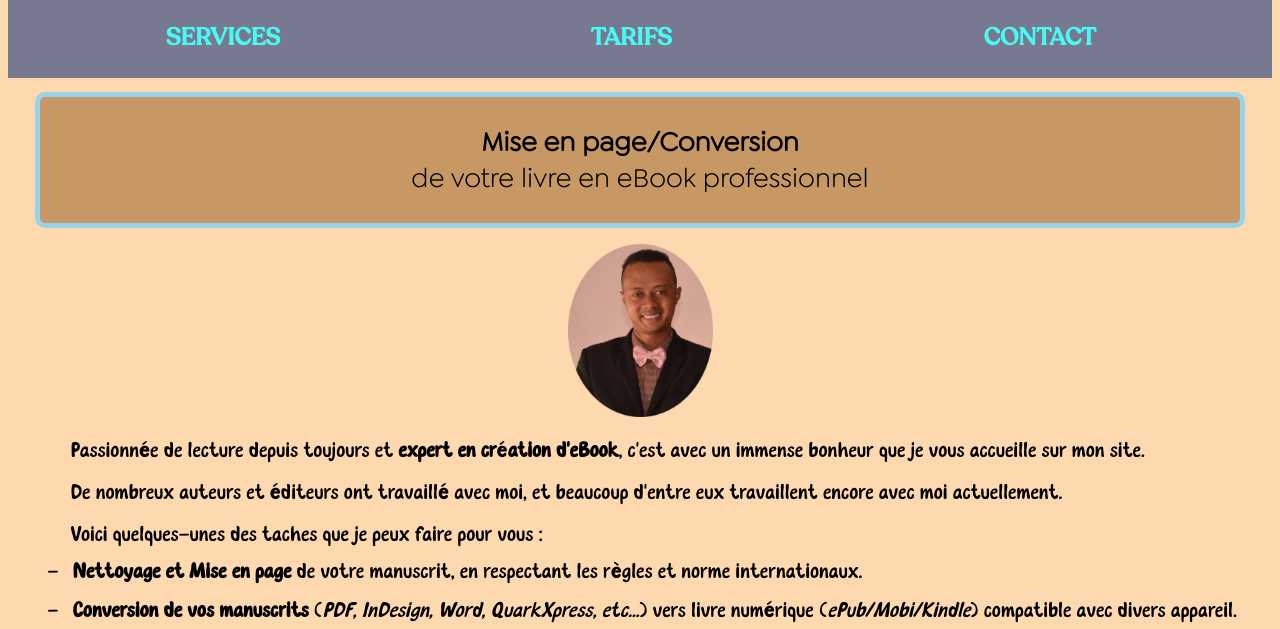
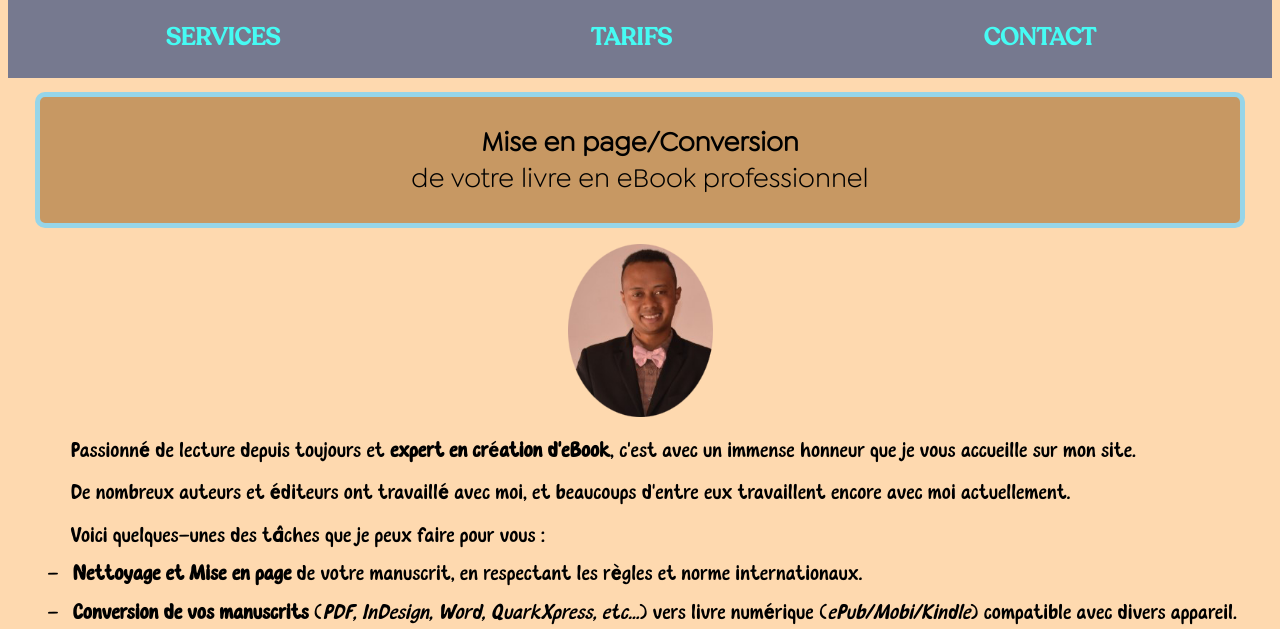
Before and after one commit to Toandro/toandro.github.io, a plain HTML site: page index.html in a window 1280 px wide. Shown: the part 171-800 px from the top of the page. Drawn offline with Linux system fonts and the light colour scheme.

Commit message:
Update index.html

```diff
--- a/index.html
+++ b/index.html
@@ -42,9 +42,9 @@
 	</div>
 
 		<div class="divTexte">
-			<p class="Texte">Passionn<span class="com"><span class="com">é</span></span>e de lecture depuis toujours et <b>expert en cr<span class="com">é</span>ation d'eBook</b>, c’est avec un immense bonheur que je vous accueille sur mon site. </p>
-			<p class="Texte">De nombreux auteurs et <span class="com">é</span>diteurs ont travaill<span class="com">é</span> avec moi, et beaucoup d’entre eux travaillent encore avec moi actuellement.</p>
-			<p class="Texte">Voici quelques-unes des tâches que je peux faire pour vous :</p>
+			<p class="Texte">Passionn<span class="com"><span class="com">é</span></span> de lecture depuis toujours et <b>expert en cr<span class="com">é</span>ation d'eBook</b>, c’est avec un immense honneur que je vous accueille sur mon site. </p>
+			<p class="Texte">De nombreux auteurs et <span class="com">é</span>diteurs ont travaill<span class="com">é</span> avec moi, et beaucoups d’entre eux travaillent encore avec moi actuellement.</p>
+			<p class="Texte">Voici quelques-unes des t<span class="com">â</span>ches que je peux faire pour vous :</p>
 			<p class="Puces"><span class="dash">-</span><b>Nettoyage et Mise en page</b> de votre manuscrit, en respectant les r<span class="com">è</span>gles et norme internationaux.</p>
 			<p class="Puces"><span class="dash">-</span><b>Conversion de vos manuscrits</b> (<i>PDF, InDesign, Word, QuarkXpress, etc...</i>) vers livre num<span class="com">é</span>rique (<i>ePub/Mobi/Kindle</i>) compatible avec divers appareil.</p>
 			<p class="Texte">Le principal avantage de travailler avec moi est le respect de la qualit<span class="com">é</span> et des d<span class="com">é</span>lais. Et surtout à un prix tr<span class="com">è</span>s abordable (vous pouvez voir les tarifs <a href="Tarifs.html">ici</a>).</p>
```
